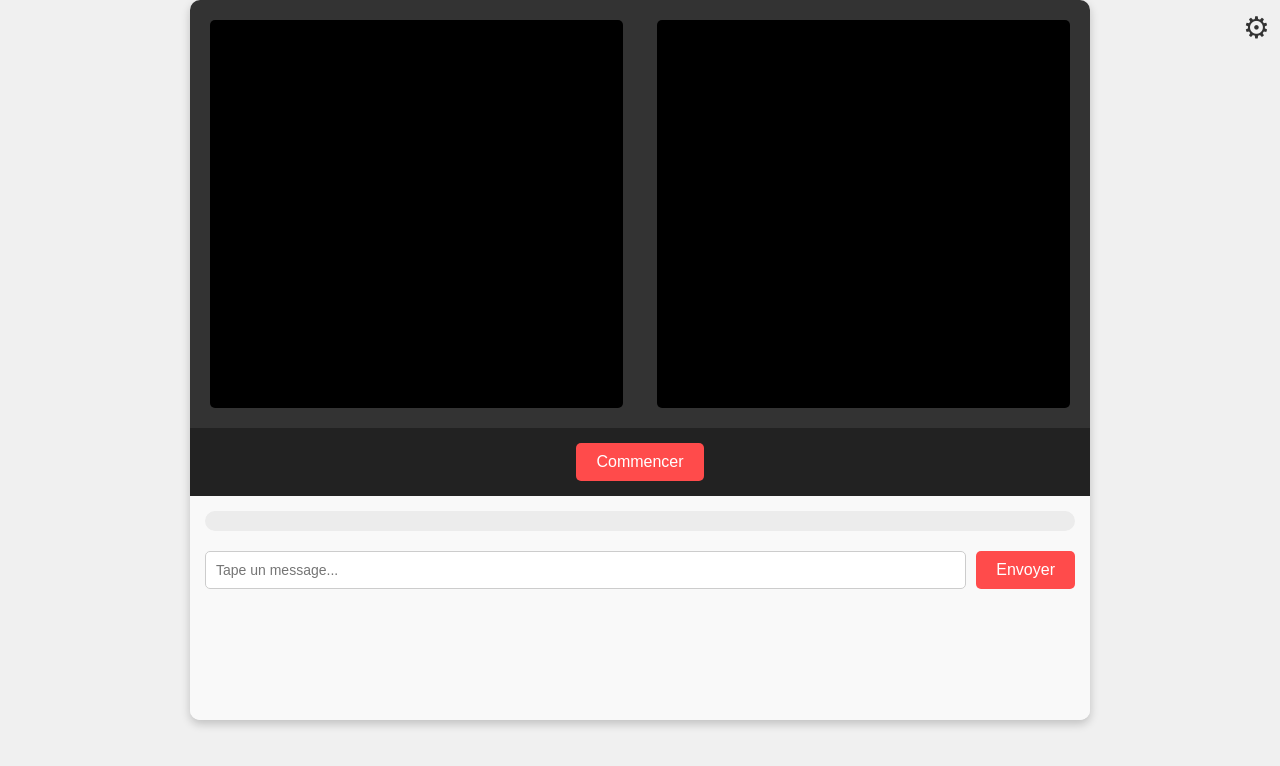
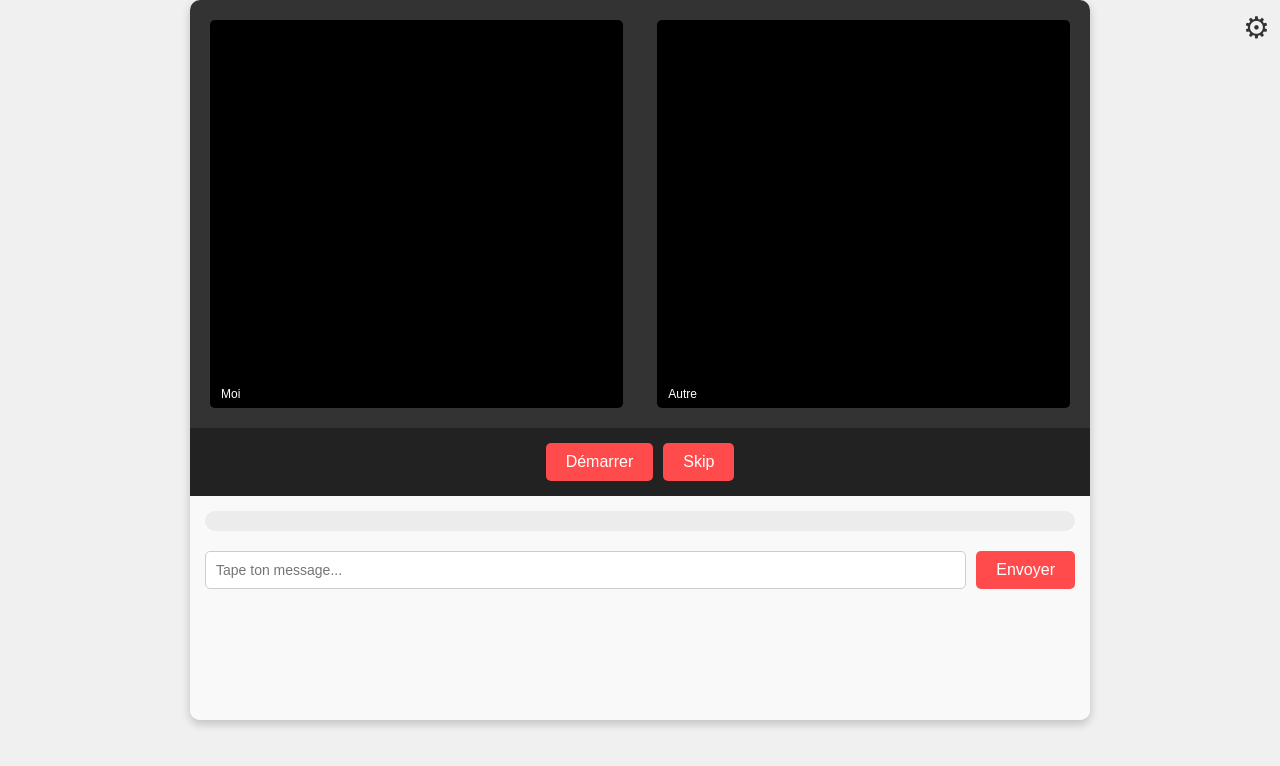
Before and after one commit to Flayz13/Portail, a website: page index.html in a window 1280 px wide. Drawn offline with Linux system fonts and the light colour scheme.

Commit message:
Update French translations in index.html

```diff
--- a/index.html
+++ b/index.html
@@ -3,41 +3,47 @@
 <head>
     <meta charset="UTF-8">
     <title>Chat Vidéo</title>
-    <meta name="viewport" content="width=device-width, initial-scale=1.0">
     <link rel="stylesheet" href="styles.css">
 </head>
 <body>
 
-    <!-- Settings Icon -->
+    <!-- Icône paramètres -->
     <div id="settings-icon" class="settings-icon">&#9881;</div>
 
-    <div class="chat-container" id="chat-container">
+    <!-- Conteneur principal -->
+    <div id="chat-container" class="chat-container">
 
+        <!-- SECTION VIDÉOS -->
         <div class="video-section">
             <div class="video-wrapper">
                 <video id="my-stream" autoplay muted></video>
+                <div class="video-label">Moi</div>
             </div>
+
             <div class="video-wrapper">
                 <video id="other-stream" autoplay></video>
+                <div class="video-label">Autre</div>
             </div>
         </div>
 
+        <!-- BOUTONS -->
         <div class="controls-section">
-            <button id="start-chat" class="control-btn">Commencer</button>
-            <button id="stop-chat" class="control-btn hidden">Skip / Arrêter</button>
+            <button id="start-chat" class="control-btn">Démarrer</button>
+            <button id="skip-chat" class="control-btn">Skip</button>
         </div>
 
+        <!-- CHAT -->
         <div class="chat-box-container">
             <div id="chat-box" class="chat-box"></div>
+
             <div style="display:flex;">
-                <input type="text" id="chat-input" class="chat-input" placeholder="Tape un message...">
+                <input type="text" id="chat-input" class="chat-input" placeholder="Tape ton message...">
                 <button id="send-button" class="control-btn">Envoyer</button>
             </div>
         </div>
-
     </div>
 
-    <!-- Settings Modal -->
+    <!-- MODAL PARAMÈTRES -->
     <div id="settings-modal" class="settings-modal">
         <h2>Paramètres</h2>
 
```
